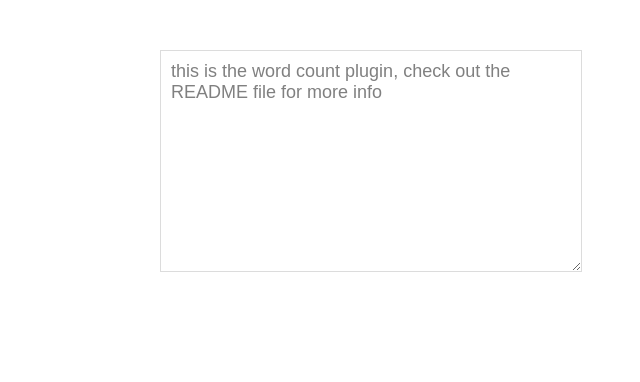
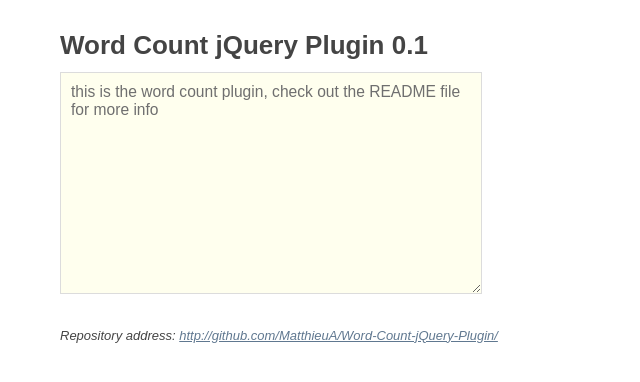
Before and after one commit to matthieua/Word-Count-jQuery-Plugin, a plain HTML site: page index.html in a window 1280 px wide. Shown: the whole page, without its empty margins (280-920 px from the left). Drawn offline with nearby package versions, Linux system fonts and the light colour scheme.

Commit message:
changed index style

```diff
--- a/css/screen.css
+++ b/css/screen.css
@@ -1,6 +1,16 @@
-#container {width: 600px; margin: 0 auto;}
+/* screen.css */
+/* author: matthieu aussaguel */
 
-textarea {color:  gray;margin: 50px 0 0 100px; width: 400px; height: 200px; background-image: -moz-linear-gradient(-90deg, #f1f1f1, white, white); border: 1px solid #dcdcdc; font-size: 18px; padding: 10px;}
+#container {width: 600px; margin: 20px auto;}
+
+header {padding: 10px 0;}
+header h1{font-size: 2em;}
+
+textarea {color:  #6F6F6F; width: 400px; height: 200px; background-color: #ffffee;; border: 1px solid #dcdcdc; font-size: 1.2em; padding: 10px;}
 textarea:focus { border: 1px solid #5F5F5F;}
-#wordcount {margin: 5px 0 0 100px; color: #4F4F4F;}
+
+#wordcount {margin: 5px 0 0; color: #4F4F4F; font-size: 1.4em;}
 #wordcount.error{color: red;}
+
+
+footer {margin: 30px 0 0; font-style: italic;}
--- a/index.html
+++ b/index.html
@@ -9,7 +9,7 @@
 
   <div id="container">
     <header>
-
+		<h1>Word Count jQuery Plugin 0.1</h1>
     </header>
 
     <div id="main">
@@ -18,12 +18,9 @@
     </div>
 
     <footer>
-
+		Repository address: <a href="http://github.com/MatthieuA/Word-Count-jQuery-Plugin/">http://github.com/MatthieuA/Word-Count-jQuery-Plugin/</a>
     </footer>
-  </div> <!--! end of #container -->
-
-
-  <!-- Javascript at the bottom for fast page loading -->
+  </div> <!-- end of #container -->
 
   <!-- Grab Google CDN's jQuery. fall back to local if necessary -->
   <script src="http://ajax.googleapis.com/ajax/libs/jquery/1.4.2/jquery.min.js"></script>
```
